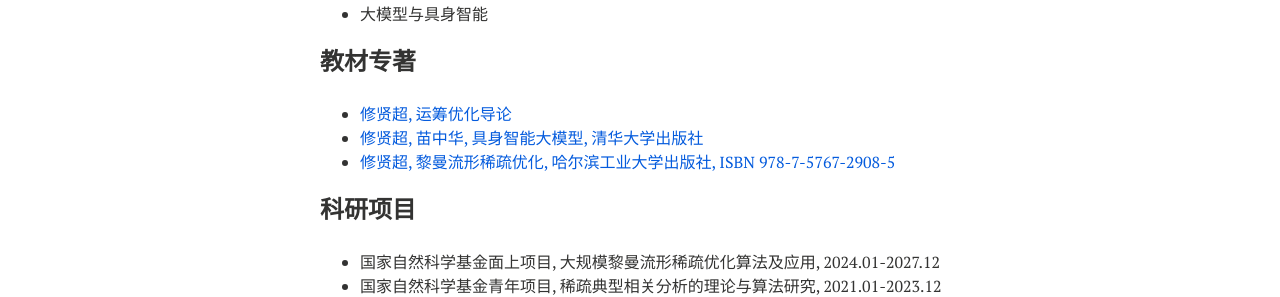
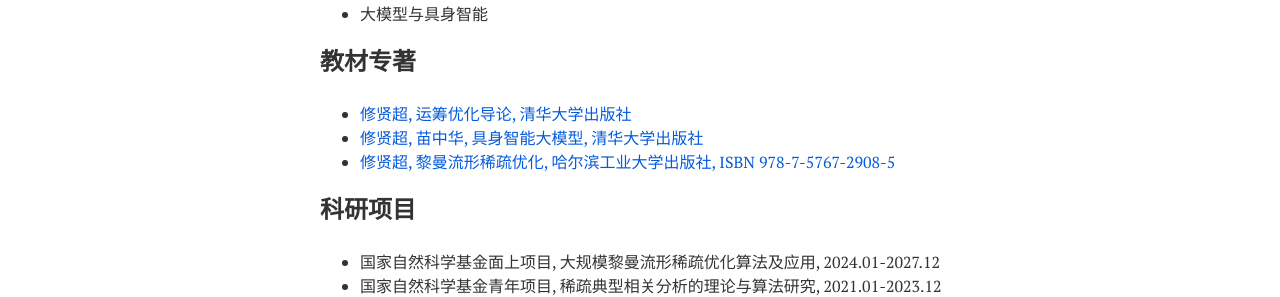
Before and after one commit to xianchaoxiu/xianchaoxiu.github.io, a Jekyll site: the page built from chinese/index.md, in a window 1280 px wide. Shown: the part 693-990 px from the top of the page. Built offline with Jekyll 4.4.1, drawn with Linux system fonts in a browser that asks for light colours; nearby versions of some CDN libraries.

Commit message:
Update index.md

```diff
--- a/chinese/index.md
+++ b/chinese/index.md
@@ -34,7 +34,7 @@ share: false
 
 
 ### 教材专著
-* <a href="https://xianchaoxiu.github.io/chinese/book/ORO/" class="textlink" target="_blank">修贤超, 运筹优化导论  </a> <br>
+* <a href="https://xianchaoxiu.github.io/chinese/book/ORO/" class="textlink" target="_blank">修贤超, 运筹优化导论, 清华大学出版社   </a> <br>
 * <a href="https://xianchaoxiu.github.io/chinese/book/VLA/" class="textlink" target="_blank">修贤超, 苗中华, 具身智能大模型, 清华大学出版社  </a> <br>
 * <a href="https://xianchaoxiu.github.io/chinese/book/OPT/" class="textlink" target="_blank">修贤超, 黎曼流形稀疏优化, 哈尔滨工业大学出版社, ISBN 978-7-5767-2908-5 </a> <br>
 
```
